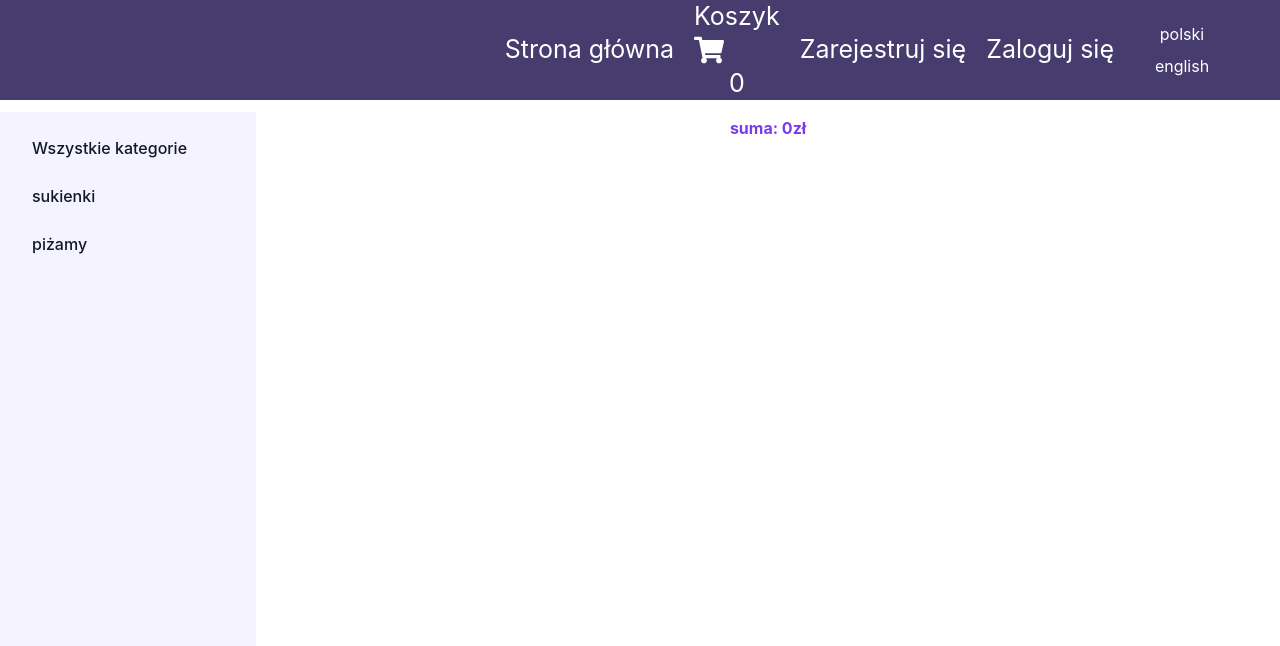
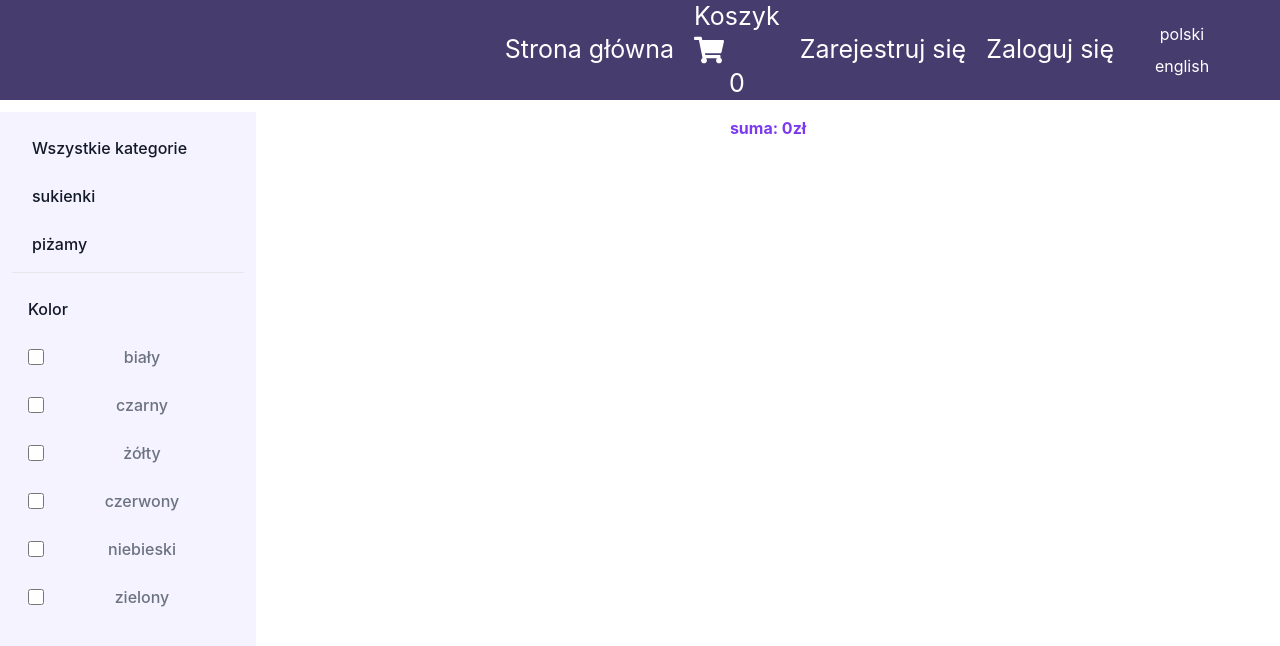
Before and after one commit to Zajecia-PJATK/projektprogramistyczny-frontend-biu-katarzynapopieniuk, a React (Create React App) app: page /cart in a window 1280 px wide. Shown: the top 646 px of the page. Built offline with nearby package versions, Linux system fonts and the light colour scheme.

Commit message:
user can filter products by colors

```diff
--- a/src/App.js
+++ b/src/App.js
@@ -13,7 +13,7 @@ import LanguageVersionPicker from "./components/LanguageVersionPicker";
 import accountsData from "./data/userAccounts.json";
 import LoginPage from "./pages/LoginPage";
 import SideBar from "./components/SideBar";
-import SearchBar from "./components/SearchBar";
+import productColorsData from "./config/productColors.json";
 
 function App() {
   const [products, setProducts] = useState(productsData);
@@ -21,7 +21,8 @@ function App() {
   const [cart, setCart] = useState([]);
   const [accounts, setAccounts] = useState(accountsData);
   const [loggedUserEmail, setLoggedUserEmail] = useState("");
-  const [searchParams, setSearchParams] = useState({category: "", params: []});
+  const [searchParams, setSearchParams] = useState({category: "", params: [], colors: []});
+  const [productColors, setProductColors] = useState(productColorsData);
 
     function addProduct(productId) {
         var productsWithMatchingId = cart.filter(product => product.id === productId);
@@ -54,7 +55,7 @@ function App() {
             <Route path="/login" element={<LoginPage languageVersion={languageVersion} accounts={accounts} setLoggetUserEmail={setLoggedUserEmail}/>}/>
             <Route path="*" element={<NotFoundPage/>}/>
         </Routes>
-        <SideBar languageVersion={languageVersion} setSearchParams={setSearchParams}/>
+        <SideBar languageVersion={languageVersion} searchParams={searchParams} setSearchParams={setSearchParams} productColors={productColors}/>
     </div>
   );
 }
--- a/src/components/SearchBar.js
+++ b/src/components/SearchBar.js
@@ -43,7 +43,8 @@ const useInput = initialValue => {
 function updateSearchParams(line, searchParams, setSearchParams) {
     setSearchParams({
         category: searchParams.category,
-        params: line.split(" ")
+        params: line.split(" "),
+        colors: searchParams.colors
     })
 }
 
--- a/src/components/SideBar.js
+++ b/src/components/SideBar.js
@@ -2,7 +2,7 @@ import {useState} from "react";
 import productCategoriesData from "../config/productCategories.json";
 import getMessage from "../common/LanguageVersionMessageFinder";
 import {Link} from "react-router-dom";
-export default function SideBar({languageVersion, setSearchParams}) {
+export default function SideBar({languageVersion, searchParams, setSearchParams, productColors}) {
     const [productCategories, setProductCategories] = useState(productCategoriesData);
 
     return <aside id="default-sidebar"
@@ -10,8 +10,9 @@ export default function SideBar({languageVersion, setSearchParams}) {
                  aria-label="Sidebar">
         <div className="h-full px-3 py-4 overflow-y-auto bg-violet-50">
             <ul className="space-y-2 font-medium">
-                {getAllCategoriesListElement(setSearchParams, languageVersion)}
-                {getProductCategories(productCategories, languageVersion, setSearchParams)}
+                {getAllCategoriesListElement(searchParams, setSearchParams, languageVersion)}
+                {getProductCategories(productCategories, languageVersion, searchParams, setSearchParams)}
+                {getFilters(languageVersion, searchParams, setSearchParams, productColors)}
             </ul>
         </div>
     </aside>
@@ -27,18 +28,18 @@ function getProductCategory(category, languageVersion) {
     };
 }
 
-function getAllCategoriesListElement(setSearchParams, languageVersion) {
+function getAllCategoriesListElement(searchParams, setSearchParams, languageVersion) {
     return <li>
-        <Link to="/" onClick={() => setSearchParams({category: "", params: []})}
+        <Link to="/" onClick={() => setSearchParams({category: "", params: [], colors: searchParams.colors})}
              className="flex items-center p-2 text-gray-900 rounded-lg dark:text-white hover:bg-violet-100">
 
-            <span className="ml-3">{getMessage(languageVersion, "all", MESSAGES)}</span>
+            <span className="ml-3">{getMessage(languageVersion, "all", LABELS)}</span>
         </Link>
     </li>
 }
-function getCategoryListElement(category, setSearchParams) {
+function getCategoryListElement(category, searchParams, setSearchParams) {
     return <li>
-        <Link to="/" onClick={() => setSearchParams({category: category.category, params: []})}
+        <Link to="/" onClick={() => setSearchParams({category: category.category, params: [], colors: searchParams.colors})}
            className="flex items-center p-2 text-gray-900 rounded-lg dark:text-white hover:bg-violet-100">
 
             <span className="ml-3">{category.displayName}</span>
@@ -46,7 +47,39 @@ function getCategoryListElement(category, setSearchParams) {
     </li>
 }
 
-const MESSAGES = [
+function getFilters(languageVersion, searchParams, setSearchParams, productColors) {
+    return <div className="border-t border-gray-200 px-4 py-6">
+    <h3 className="-mx-2 -my-3 flex w-full items-center justify-between px-2 py-3 text-gray-900 font-medium">
+        {getMessage(languageVersion, "color", LABELS)}
+    </h3>
+    <div class="pt-6" id="filter-section-mobile-0">
+        <div class="space-y-6">
+            {productColors.map(color => getInputForColor(color, languageVersion, searchParams, setSearchParams))}
+        </div>
+    </div>
+</div>
+}
+
+function getInputForColor(color, languageVersion, searchParams, setSearchParams) {
+    function handleColorFilterChange(event) {
+        var newColorsFilter;
+        if(searchParams.colors.filter(color => color === event.target.value).length > 0) {
+            newColorsFilter = searchParams.colors.filter(color => color !== event.target.value);
+        } else {
+            newColorsFilter = [...searchParams.colors, event.target.value];
+        }
+        setSearchParams({category: searchParams.category, params: searchParams.params, colors: newColorsFilter})
+    }
+
+    return <div className="flex items-center">
+        <input id="filter-mobile-color-5" name="color[]" value={color.name} type="checkbox"
+               className="h-4 w-4 rounded border-gray-300 text-indigo-600 focus:ring-indigo-500" onChange={handleColorFilterChange}/>
+        <label htmlFor="filter-mobile-color-5"
+               className="ml-3 min-w-0 flex-1 text-gray-500">{color.values.filter(color => color.language==languageVersion).map(color => color.value)[0]}</label>
+    </div>
+}
+
+const LABELS = [
     {
         "name" : "all",
         "values": [
@@ -59,5 +92,18 @@ const MESSAGES = [
                 "value": "Wszystkie kategorie"
             }
         ]
+    },
+    {
+        "name" : "color",
+        "values": [
+            {
+                "language" : "english",
+                "value": "Color"
+            },
+            {
+                "language" : "polish",
+                "value": "Kolor"
+            }
+        ]
     }
 ]
--- /dev/null
+++ b/src/config/productColors.json
@@ -0,0 +1,80 @@
+[
+  {
+    "name": "white",
+    "values": [
+      {
+        "language": "english",
+        "value": "white"
+      },
+      {
+        "language": "polish",
+        "value": "biały"
+      }
+    ]
+  },
+  {
+    "name": "black",
+    "values": [
+      {
+        "language": "english",
+        "value": "black"
+      },
+      {
+        "language": "polish",
+        "value": "czarny"
+      }
+    ]
+  },
+  {
+    "name": "yellow",
+    "values": [
+      {
+        "language": "english",
+        "value": "yellow"
+      },
+      {
+        "language": "polish",
+        "value": "żółty"
+      }
+    ]
+  },
+  {
+    "name": "red",
+    "values": [
+      {
+        "language": "english",
+        "value": "red"
+      },
+      {
+        "language": "polish",
+        "value": "czerwony"
+      }
+    ]
+  },
+  {
+    "name": "blue",
+    "values": [
+      {
+        "language": "english",
+        "value": "blue"
+      },
+      {
+        "language": "polish",
+        "value": "niebieski"
+      }
+    ]
+  },
+  {
+    "name": "green",
+    "values": [
+      {
+        "language": "english",
+        "value": "green"
+      },
+      {
+        "language": "polish",
+        "value": "zielony"
+      }
+    ]
+  }
+]
--- a/src/pages/HomePage.js
+++ b/src/pages/HomePage.js
@@ -1,6 +1,7 @@
 import SimpleProduct from "../components/home/SimpleProduct";
 import SearchBar from "../components/SearchBar";
 import React from "react";
+import colors from "tailwindcss/colors";
 
 export default function HomePage({products, languageVersion, searchParams, setSearchParams}) {
     return <div>
@@ -14,7 +15,8 @@ export default function HomePage({products, languageVersion, searchParams, setSe
 
 function isNotFiltered(product, searchParams) {
     return isNotFilteredCategory(product, searchParams)
-        && isNotFilteredByParams(product, searchParams);
+        && isNotFilteredByParams(product, searchParams)
+        && isNotFilteredByColor(product, searchParams);
 }
 
 function isNotFilteredCategory(product, searchParams) {
@@ -42,3 +44,15 @@ function isMatchingProduct(product, param) {
     return product.name.filter(name => name.value.includes(param)).length > 0
         || product.description.filter(description => description.value.includes(param)).length > 0;
 }
+
+function isNotFilteredByColor(product, searchParams) {
+    if(searchParams.colors.length > 0) {
+        return searchParams.colors.filter(color => color === getProductColor(product)).length > 0;
+    }
+
+    return true;
+}
+
+function getProductColor(product) {
+    return product.color.filter(color => color.language==="english").map(color => color.value)[0];
+}
--- a/src/pages/ProductPage.js
+++ b/src/pages/ProductPage.js
@@ -1,6 +1,5 @@
 import {useParams} from "react-router-dom";
 import Product from "../components/Product";
-import SearchBar from "../components/SearchBar";
 import React from "react";
 
 export default function ProductPage({products, languageVersion, onAddProduct, onRate = f => f}) {
```
